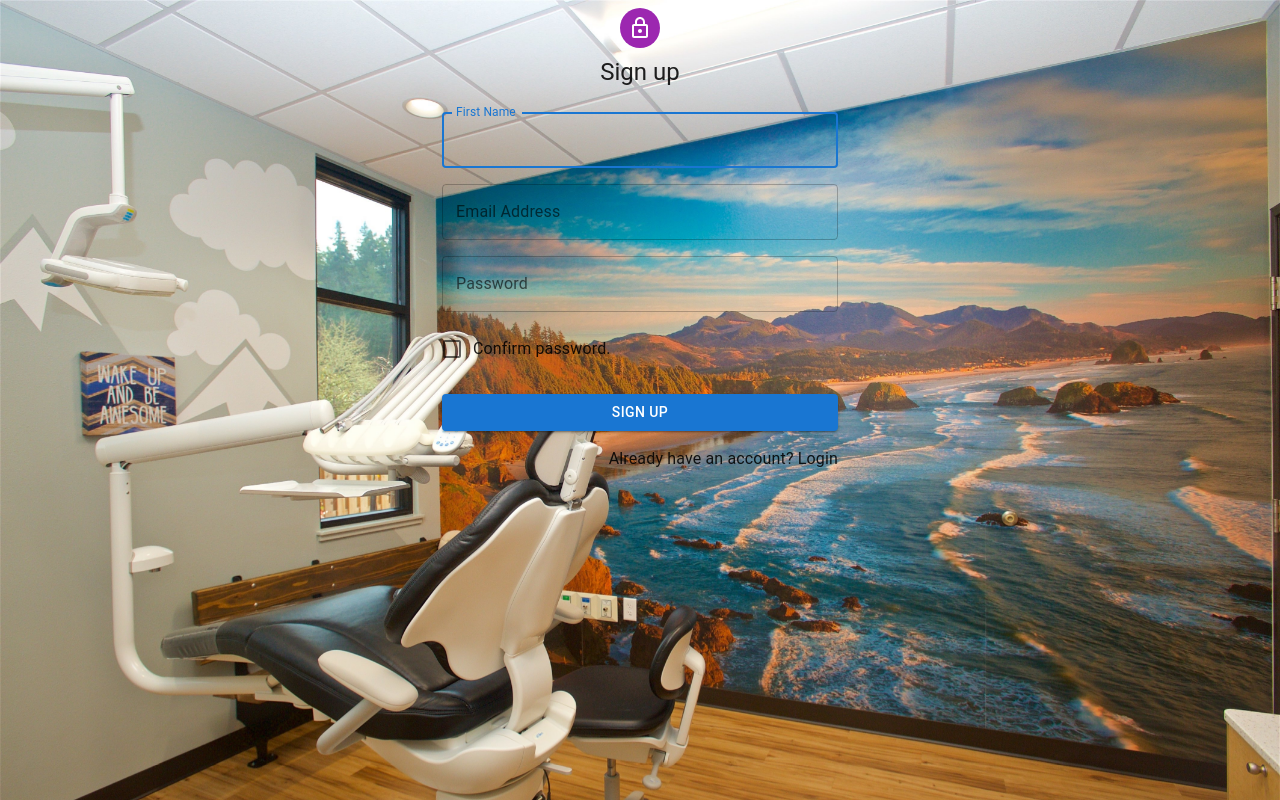
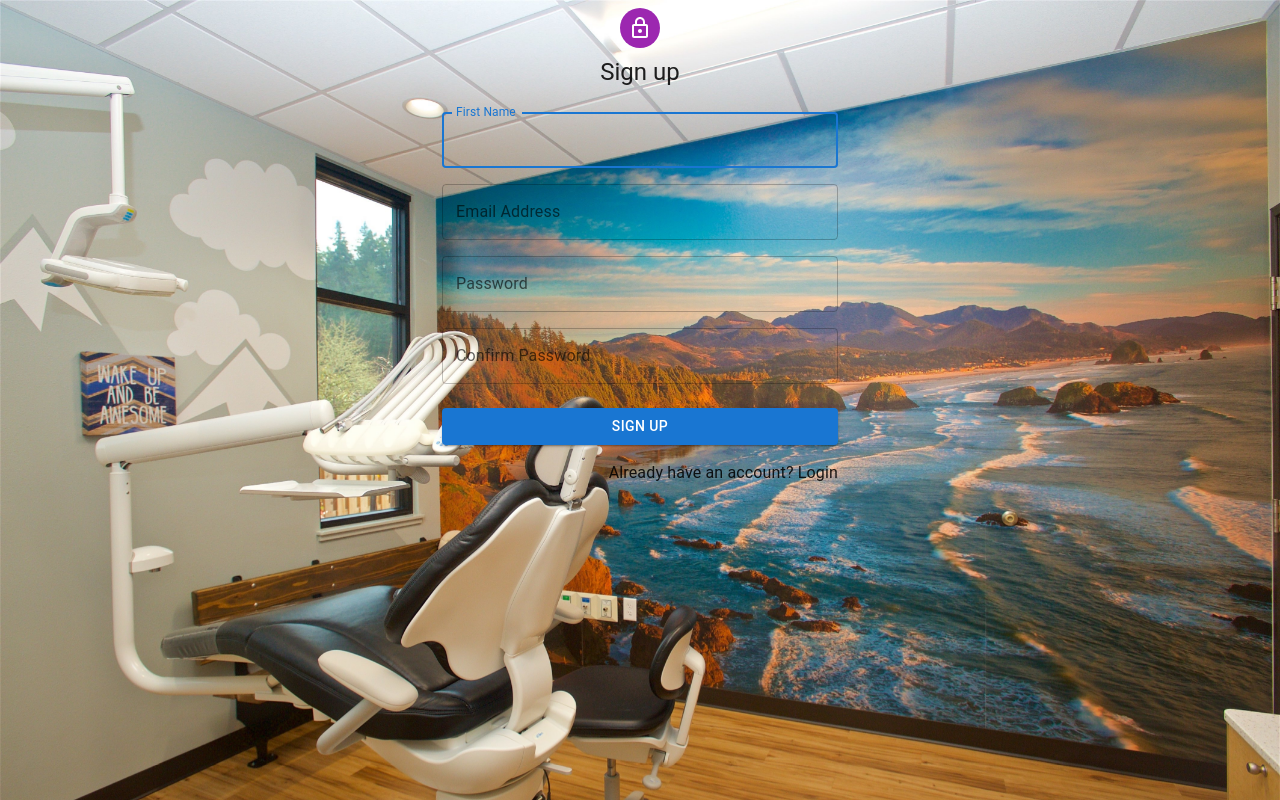
Before and after one commit to Asna-cp/DentiCare-Client, a React (Create React App) app: page /register in a window 1280 px wide. Built offline with nearby package versions, Linux system fonts and the light colour scheme.

Commit message:
formatted

```diff
--- a/src/Components/Layout.js
+++ b/src/Components/Layout.js
@@ -1,6 +1,5 @@
 import React from 'react'
-
-const Layout = ({children}) => {
+const Layout = ({ children }) => {
   return (
     <>
       <div className='main'>
@@ -21,4 +20,4 @@ const Layout = ({children}) => {
   )
 }
 
-export default Layout
+export default Layout;
--- a/src/pages/Booking/booking.jsx
+++ b/src/pages/Booking/booking.jsx
@@ -42,7 +42,6 @@ const Booking = () => {
   };
 
   const handleFormSubmit = (values) => {
-    console.log(values, "1234567890");
     axios.post(`${process.env.REACT_APP_PORT}/addAppointment`, values);
   };
 
--- a/src/pages/Homepage/HomePage.jsx
+++ b/src/pages/Homepage/HomePage.jsx
@@ -11,7 +11,6 @@ const HomePage = () => {
       <Banner />
       <Cards />
       <Testimonial />
-
     </>
   );
 };
--- a/src/pages/Homepage/banner.jsx
+++ b/src/pages/Homepage/banner.jsx
@@ -1,5 +1,4 @@
 import React from "react";
-
 function banner() {
   return (
     <div
--- a/src/pages/Homepage/cards.jsx
+++ b/src/pages/Homepage/cards.jsx
@@ -1,12 +1,11 @@
 import React from "react";
-
 const cards = () => {
   return (
     <div>
       <div class="flex justify-center">
-        <div class="rounded-lg shadow-lg bg-white max-w-sm">
+        <div class="rounded-lg shadow-lg mt-5 bg-white max-w-sm">
           <a href="#!">
-            <img class="rounded-t-lg" src="/Images/card.jpeg" alt="" />
+            <img class="rounded-t-lg w-full" src="/Images/card.jpeg" alt="" />
           </a>
           <div class="p-6">
             <h5 class="text-gray-900 text-xl font-medium mb-2">
@@ -17,12 +16,15 @@ const cards = () => {
               Many patients are amazed that one trip to DentiCare can change
               their teeth dramatically.
             </p>
-            <button
+            {/* <button
               type="button"
-              class=" inline-block px-6 py-2.5 bg-blue-600 text-white font-medium text-xs leading-tight uppercase rounded shadow-md hover:bg-blue-700 hover:shadow-lg focus:bg-blue-700 focus:shadow-lg focus:outline-none focus:ring-0 active:bg-blue-800 active:shadow-lg transition duration-150 ease-in-out"
+              class=" inline-block px-6 py-2.5 bg-blue-600 text-white font-medium text-xs leading-tight uppercase
+              rounded shadow-md hover:bg-blue-700 hover:shadow-lg
+               focus:bg-blue-700 focus:shadow-lg focus:outline-none focus:ring-0
+                active:bg-blue-800 active:shadow-lg transition duration-150 ease-in-out"
             >
               Button
-            </button>
+            </button> */}
           </div>
         </div>
       </div>
--- a/src/pages/Homepage/testimonial.jsx
+++ b/src/pages/Homepage/testimonial.jsx
@@ -1,5 +1,4 @@
 import React from "react";
-
 const testimonial = () => {
   return (
     <div>
@@ -10,10 +9,10 @@ const testimonial = () => {
           <div class="grid md:grid-cols-3 gap-x-6 lg:gap-x-12">
             <div class="mb-12 md:mb-0">
               <div class="flex justify-center mb-6">
-                <img
+                {/* <img
                   src="https://mdbootstrap.com/img/Photos/Avatars/img%20(1).jpg"
                   class="rounded-full shadow-lg w-32"
-                />
+                /> */}
               </div>
               <h5 class="text-lg font-bold mb-4">Maria Smantha</h5>
               <h6 class="font-medium text-blue-600 mb-4">Web Developer</h6>
--- a/src/pages/Login.jsx
+++ b/src/pages/Login.jsx
@@ -59,7 +59,7 @@ const Login = () => {
             <LockOutlinedIcon />
           </Avatar>
           <Typography component="h1" variant="h5">
-            Login in
+            Login
           </Typography>
           <Formik
             onSubmit={handleFormSubmit}
--- a/src/pages/Register.jsx
+++ b/src/pages/Register.jsx
@@ -3,8 +3,6 @@ import Avatar from "@mui/material/Avatar";
 import Button from "@mui/material/Button";
 import CssBaseline from "@mui/material/CssBaseline";
 import TextField from "@mui/material/TextField";
-import FormControlLabel from "@mui/material/FormControlLabel";
-import Checkbox from "@mui/material/Checkbox";
 import Grid from "@mui/material/Grid";
 import Box from "@mui/material/Box";
 import LockOutlinedIcon from "@mui/icons-material/LockOutlined";
@@ -16,11 +14,13 @@ import { Link, useNavigate } from "react-router-dom";
 import { Formik } from "formik";
 import * as yup from "yup";
 
+
 const theme = createTheme();
 const initialValues = {
   name: "",
   email: "",
   password: "",
+  confirmpassword:"",
 };
 const userSchema = yup.object().shape({
   name: yup
@@ -31,7 +31,7 @@ const userSchema = yup.object().shape({
   email: yup.string().email("Invalid email").required("required"),
   password: yup
     .string()
-    .min(6, "Password must be at least 6 character")
+    .min(6, "Minimum eight characters, at least one letter and one number:")
     .required("required"),
 });
 const Register = () => {
@@ -138,13 +138,20 @@ const Register = () => {
                       />
                     </Grid>
                     <Grid item xs={12}>
-                      <FormControlLabel
-                        control={
-                          <Checkbox value="allowExtraEmails" color="primary" />
-                        }
-                        label="Confirm password."
+                      <TextField
+                        fullWidth
+                        name="confirmpassword"
+                        label="Confirm Password"
+                        type="password"
+                        id="confirmpassword"
+                        onBlur={handleBlur}
+                        onChange={handleChange}
+                        value={values.confirmpassword}
+                        error={!!touched.confirmpassword && !!errors.confirmpassword}
+                        helperText={touched.confirmpassword && errors.confirmpassword}
                       />
                     </Grid>
+
                   </Grid>
                   <Button
                     type="submit"
```
Also changed, not shown: src/pages/Doctors/doctors.jsx (+8 -13 lines), src/pages/Treatments/treatments.jsx (+2 -9 lines). Lines whose indentation alone changed are shown as unchanged.
